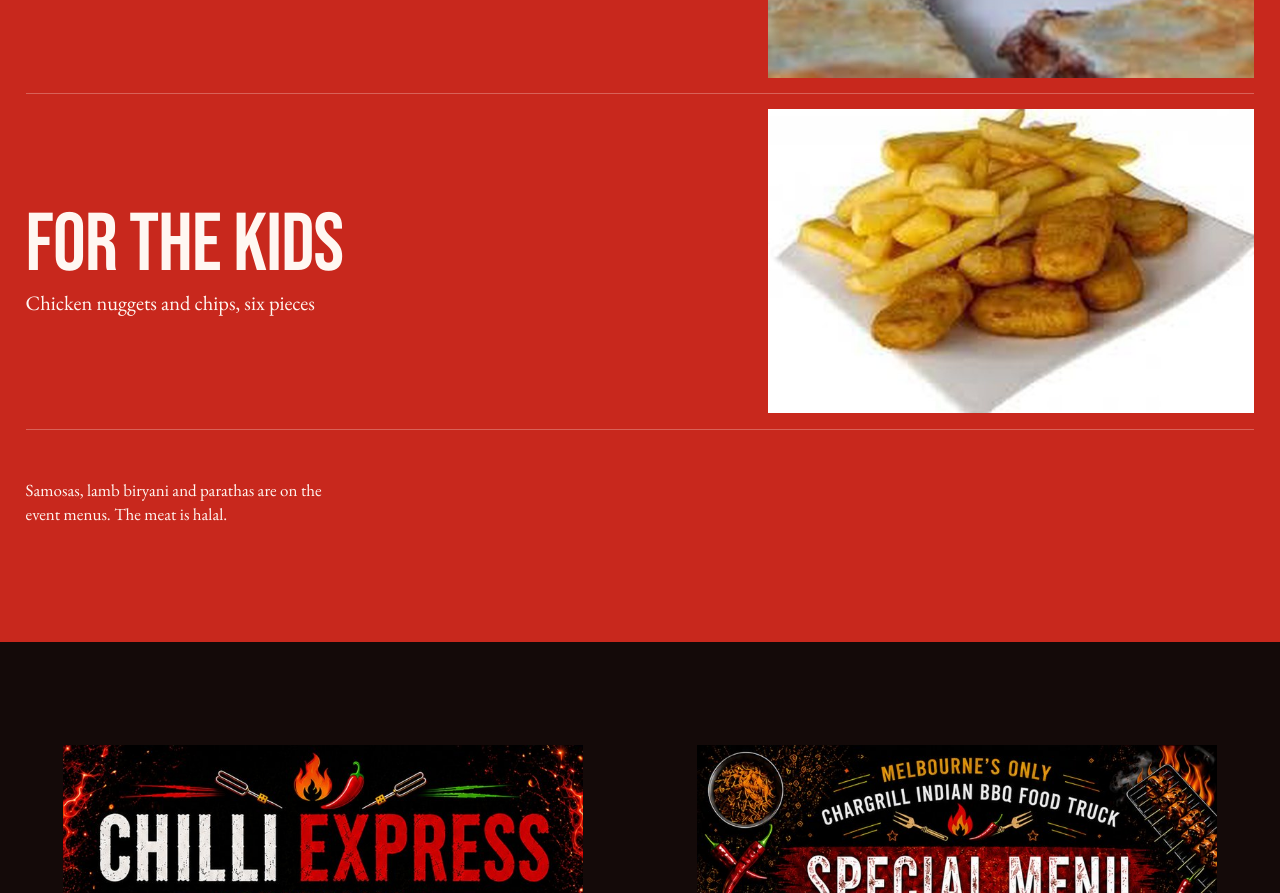
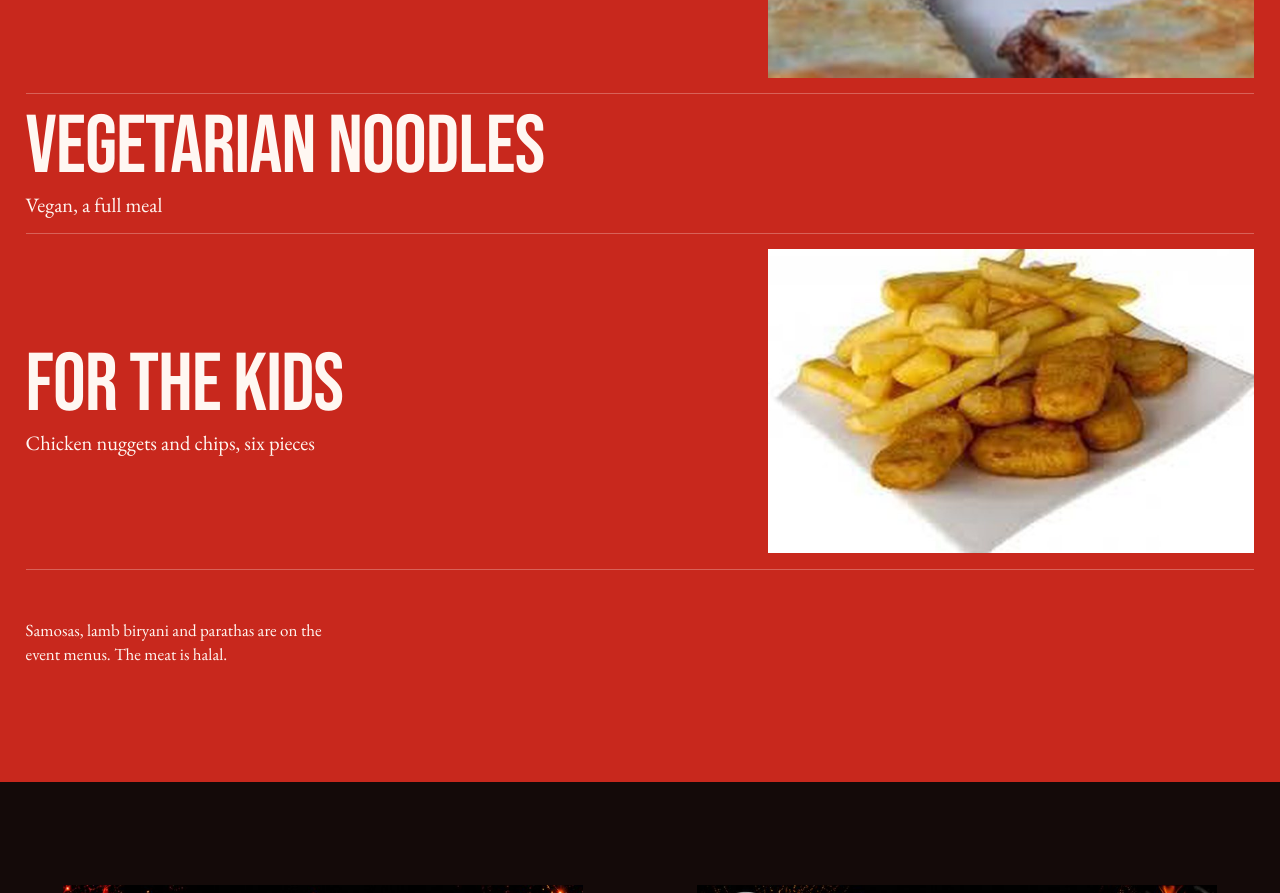
Before and after one commit to itsjayb81/ce-4t8w1x6z, a plain HTML site: page index.html in a window 1280 px wide. Shown: the part 3514-4407 px from the top of the page. Drawn offline with nearby package versions, Linux system fonts and the light colour scheme.

Commit message:
Add vegetarian noodles to the menu
Co-Authored-By: Claude Sonnet 5.5 <noreply@anthropic.com>

```diff
--- a/index.html
+++ b/index.html
@@ -229,6 +229,7 @@ footer{background:var(--dark);color:var(--dark-ink);min-height:72svh;padding:cla
     <li class="item rise" data-d="4"><span class="n">Samosas</span><span class="d">Two pieces</span><img src="img/dish-samosa.jpg" width="720" height="450" alt="Samosas" loading="lazy"></li>
     <li class="item rise" data-d="4"><span class="n">Lamb biryani</span><span class="d">Event menus</span><img src="img/dish-biryani.jpg" width="720" height="450" alt="Lamb biryani" loading="lazy"></li>
     <li class="item rise" data-d="4"><span class="n">Paratha</span><span class="d">Two pieces, cheese or Nutella</span><img src="img/dish-paratha.jpg" width="720" height="450" alt="Paratha" loading="lazy"></li>
+    <li class="item rise" data-d="4"><span class="n">Vegetarian noodles</span><span class="d">Vegan, a full meal</span></li>
     <li class="item rise" data-d="4"><span class="n">For the kids</span><span class="d">Chicken nuggets and chips, six pieces</span><img src="img/dish-nuggets.jpg" width="720" height="450" alt="For the kids" loading="lazy"></li>
   </ul>
   <p class="note rise">Samosas, lamb biryani and parathas are on the event menus. The meat is halal.</p>
```
